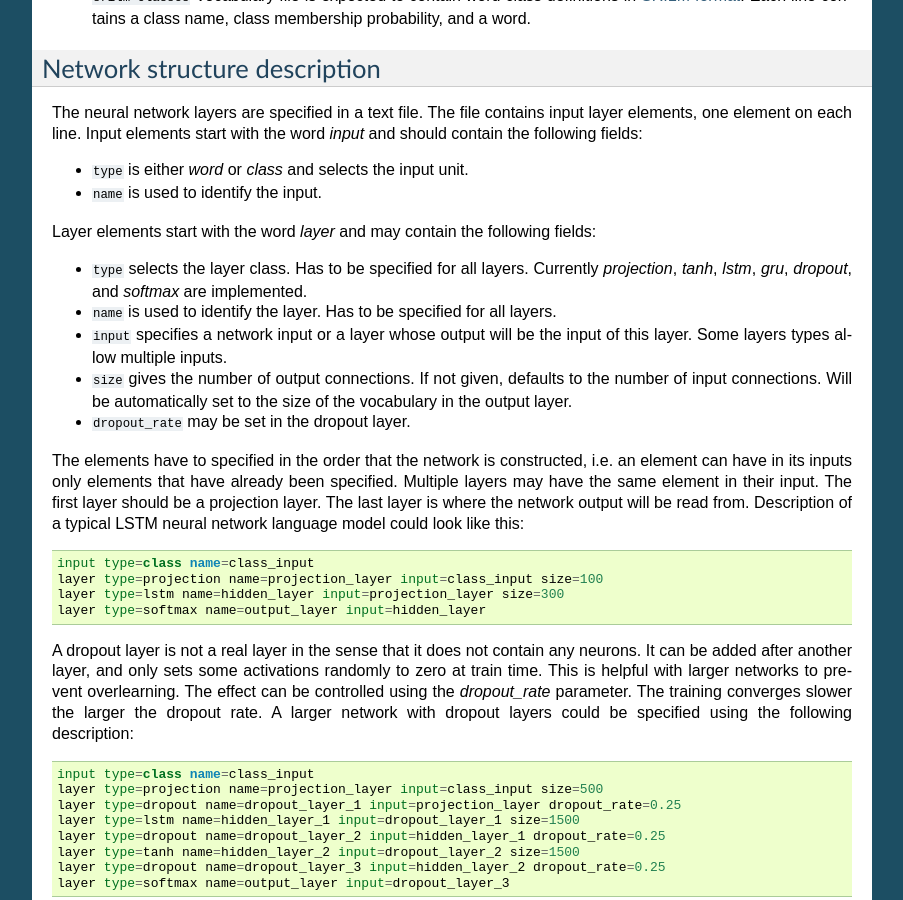
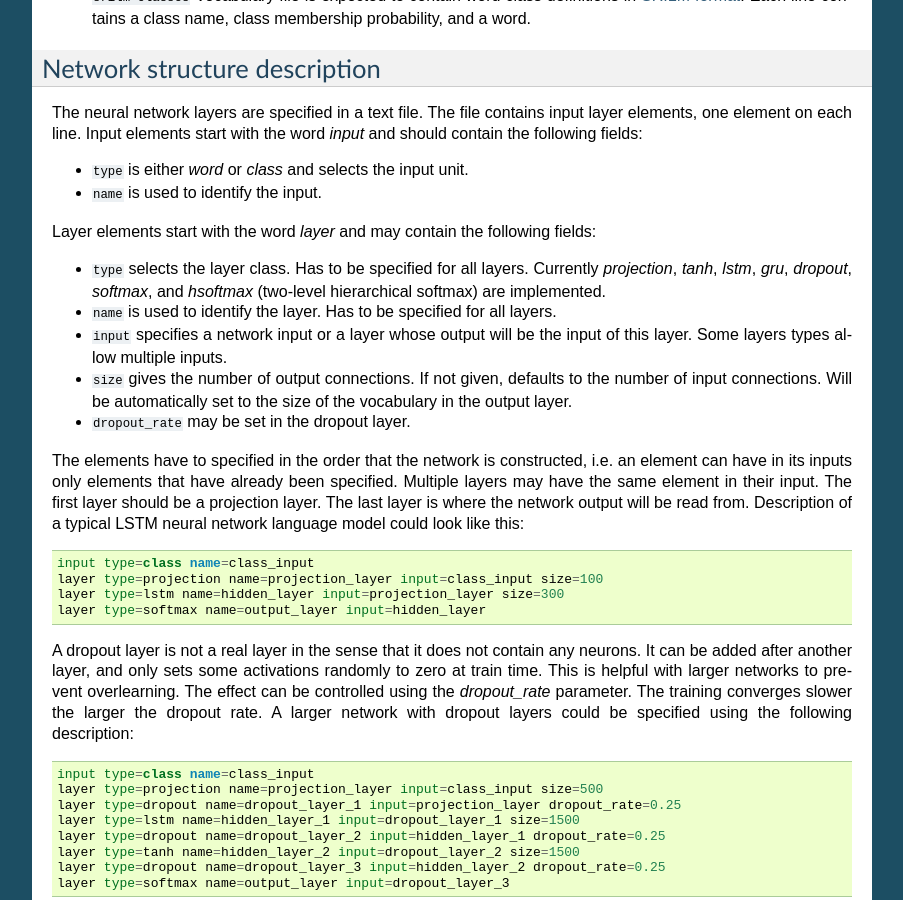
Before and after one commit to senarvi/theanolm, a Sphinx documentation site: the page built from docs/training.rst, in a window 1280 px wide and 900 px high, scrolled down 526 px. Shown: the whole window, without its empty margins (198-1101 px from the left). Built offline with Sphinx 7.4.7, drawn with Linux system fonts in a browser that asks for light colours; pages that are not in the unit, such as notebooks, are missing from menus.

Commit message:
Included hierarchical softmax in documentation.

```diff
--- a/docs/training.rst
+++ b/docs/training.rst
@@ -51,8 +51,8 @@ Layer elements start with the word *layer* and may contain the following
 fields:
 
 * ``type`` selects the layer class. Has to be specified for all layers.
-  Currently *projection*, *tanh*, *lstm*, *gru*, *dropout*, and *softmax* are
-  implemented.
+  Currently *projection*, *tanh*, *lstm*, *gru*, *dropout*, *softmax*, and
+  *hsoftmax* (two-level hierarchical softmax) are implemented.
 * ``name`` is used to identify the layer. Has to be specified for all layers.
 * ``input`` specifies a network input or a layer whose output will be the input
   of this layer. Some layers types allow multiple inputs.
```
